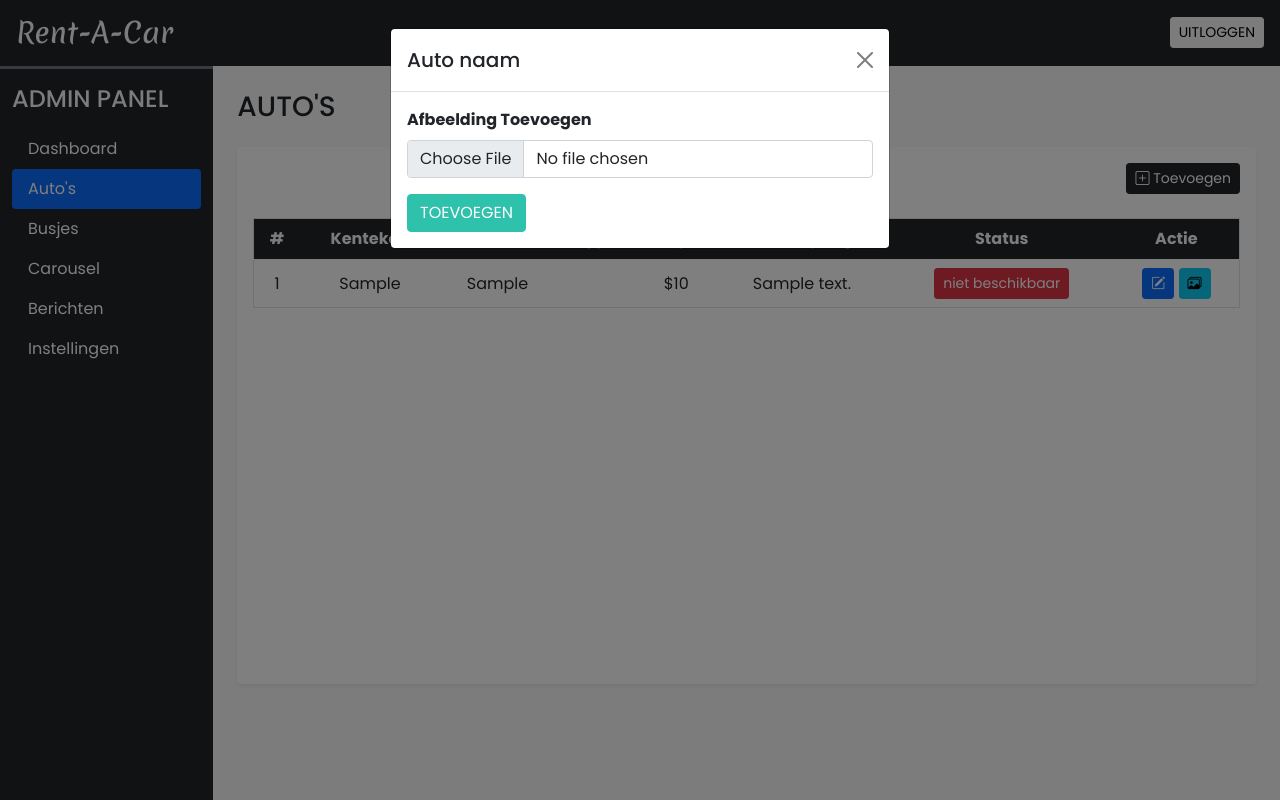
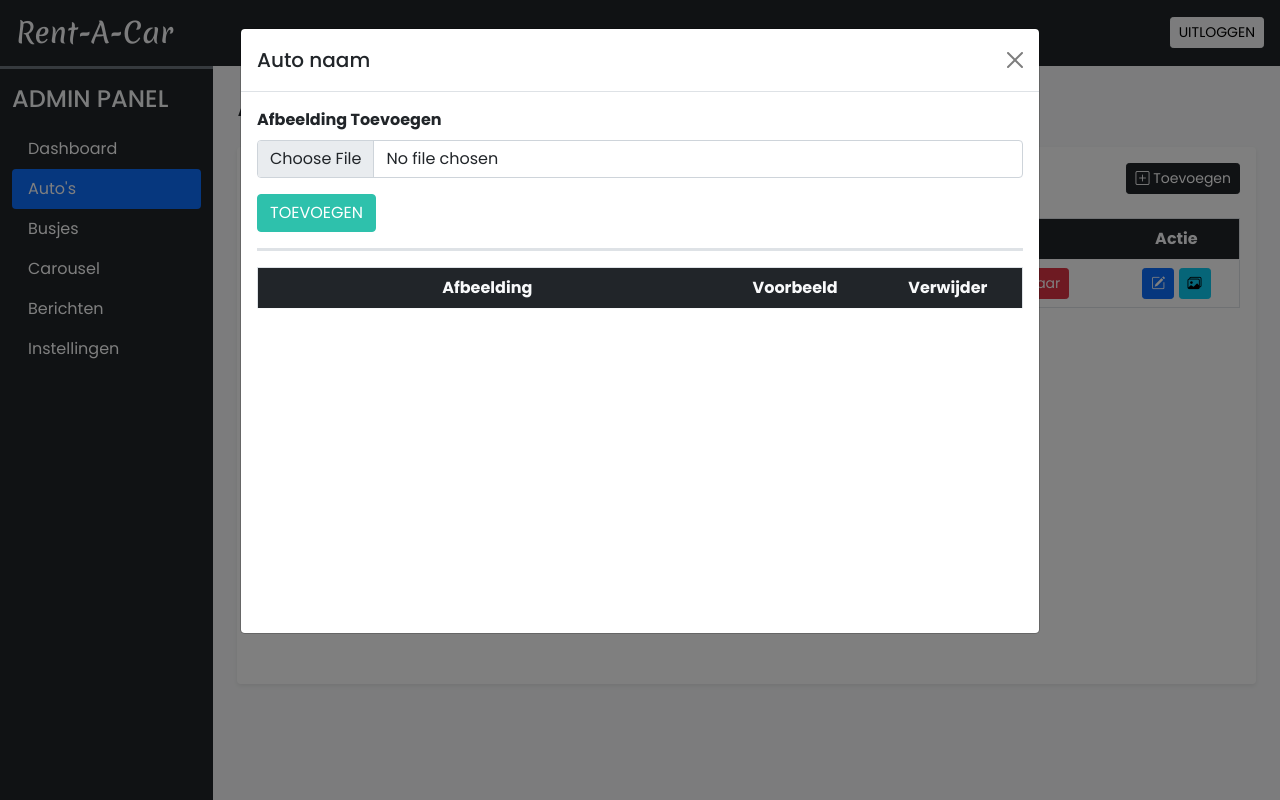
Before and after one commit to Daswart/Rent-A-Car, a PHP site: page /Rent-A-Car/admin/cars.php in a window 1280 px wide, after a click that opens the changed part. Run offline with PHP 8.4, Linux system fonts and the light colour scheme; the visitor is signed in with stand-in values (Sample User, id 1); tables that the repository leaves empty or names only in its code hold one stand-in row (values such as "Sample post"); lists and menus that the app fills with data are empty.

Commit message:
car image upload (into database and folder)

```diff
--- a/admin/ajax/cars.php
+++ b/admin/ajax/cars.php
@@ -50,7 +50,7 @@ if (isset($_POST['get_all_cars'])) {
                 <button type='button' onclick='edit_details($row[sr_no])' class='btn btn-primary shadow-none btn-sm' data-bs-toggle='modal' data-bs-target='#edit_car'>
                     <i class='bi bi-pencil-square'></i>
                 </button>
-                 <button type='button' onclick='' class='btn btn-info shadow-none btn-sm' data-bs-toggle='modal' data-bs-target='#car_images'>
+                 <button type='button' onclick=\"car_images($row[sr_no], '$row[brand]', '$row[type]', '$row[license_plate]' )\"  class='btn btn-info shadow-none btn-sm' data-bs-toggle='modal' data-bs-target='#car_images'>
                     <i class='bi bi-images'></i>
                 </button>
             </td>
@@ -107,3 +107,23 @@ if (isset($_POST['toggle_status'])) {
         echo 0;
     }
 }
+
+
+if (isset($_POST['add_image'])) {
+    $frm_data = filteration($_POST);
+
+    $img_r = uploadImage($_FILES['image'], CARS_FOLDER);
+
+    if ($img_r == 'inv_img') {
+        echo $img_r;
+    } else if ($img_r == 'inv_size') {
+        echo $img_r;
+    } else if ($img_r == 'upd_failed') {
+        echo $img_r;
+    } else {
+        $q = "INSERT INTO `car_images`(`car_id`, `image`) VALUES (?,?)";
+        $values = [$frm_data['car_id'], $img_r];
+        $res = insert($q, $values, 'is');
+        echo $res;
+    }
+}
--- a/admin/cars.php
+++ b/admin/cars.php
@@ -144,19 +144,34 @@ adminLogin();
 
     <!--Manage car images modal -->
     <div class="modal fade" id="car_images" data-bs-backdrop="static" data-bs-keyboard="false" tabindex="-1" aria-labelledby="staticBackdropLabel" aria-hidden="true">
-        <div class="modal-dialog">
+        <div class="modal-dialog modal-lg">
             <div class="modal-content">
                 <div class="modal-header">
                     <h5 class="modal-title">Auto naam</h5>
                     <button type="button" class="btn-close" data-bs-dismiss="modal" aria-label="Close"></button>
                 </div>
                 <div class="modal-body">
+                    <div class="border-bottom border-3 pb-3 mb-3">
                         <form id="add_image_form">
                             <label class="form-label fw-bold">Afbeelding Toevoegen</label>
                             <input type="file" name="image" accept=".jpg, .png, .webp, .jpeg" class="form-control shadow-none mb-3" required>
                             <button type="submit" class="btn custom-bg text-white shadow-none">TOEVOEGEN</button>
                             <input type="hidden" name="car_id">
                         </form>
+                    </div>
+                    <div class="table-responsive-md" style="height: 350px; overflow-y: scroll">
+                        <table class="table table-hover border text-center">
+                            <thead>
+                                <tr class="bg-dark text-light sticky-top">
+                                    <th scope="col" width="60%">Afbeelding</th>
+                                    <th scope="col">Voorbeeld</th>
+                                    <th scope="col">Verwijder</th>
+                                </tr>
+                            </thead>
+                            <tbody id="car-image-data">
+                            </tbody>
+                        </table>
+                    </div>
                 </div>
             </div>
         </div>
@@ -293,6 +308,43 @@ adminLogin();
             xhr.send('toggle_status=' + id + "&value=" + val);
         }
 
+        let add_image_form = document.getElementById('add_image_form');
+
+        add_image_form.addEventListener('submit', function(e) {
+            e.preventDefault();
+            add_image();
+        })
+
+        function add_image() {
+            let data = new FormData();
+            data.append('image', add_image_form.elements['image'].files[0]);
+            data.append('car_id', add_image_form.elements['car_id'].value);
+            data.append('add_image', '');
+
+            let xhr = new XMLHttpRequest();
+            xhr.open("POST", "ajax/cars.php", true);
+
+            xhr.onload = function() {
+
+                if (this.responseText == 'inv_img') {
+                    alert('error', 'Only JPG, WEBP or PNG images are allowed!');
+                } else if (this.responseText == 'inv_size') {
+                    alert('error', 'Image should be less than 2MB!');
+                } else if (this.responseText == 'upd_failed') {
+                    alert('error', 'Image upload failed. Server Down!');
+                } else {
+                    alert('success', 'New image added!');
+                    add_image_form.reset();
+                }
+            }
+            xhr.send(data);
+        }
+
+        function car_images(id, brand, type, license_plate) {
+            document.querySelector("#car_images .modal-title").innerText = brand + ' ' + type + '\n' + license_plate;
+            add_image_form.elements['car_id'].value = id;
+        }
+
         window.onload = function() {
             get_all_cars();
         }
--- a/admin/inc/essentials.php
+++ b/admin/inc/essentials.php
@@ -5,21 +5,23 @@
 define('SITE_URL', 'http://127.0.0.1/Rent-A-Car/');
 define('ABOUT_IMAGE_PATH', SITE_URL . 'images/about/');
 define('CAROUSEL_IMG_PATH', SITE_URL . 'images/carousel/');
+define('CARS_IMG_PATH', SITE_URL . 'images/cars/');
 
 //backend upload proces needs this data
 
 define('UPLOAD_IMAGE_PATH', $_SERVER['DOCUMENT_ROOT'] . '/Rent-A-Car/images/');
 define('ABOUT_FOLDER', 'about/');
 define('CAROUSEL_FOLDER', 'carousel/');
+define('CARS_FOLDER', 'cars/');
+
 function adminLogin()
 {
     session_start();
-    if (!(isset($_SESSION['adminLogin']) && $_SESSION['adminLogin']==true))    {
+    if (!(isset($_SESSION['adminLogin']) && $_SESSION['adminLogin'] == true)) {
         echo "<script>window.location.href = 'index.php'
         </script>";
         exit;
     }
-
 }
 
 function redirect($url)
```
Also changed, not shown: images/cars/IMG_87395.jpg (added). Lines whose indentation alone changed are shown as unchanged.
